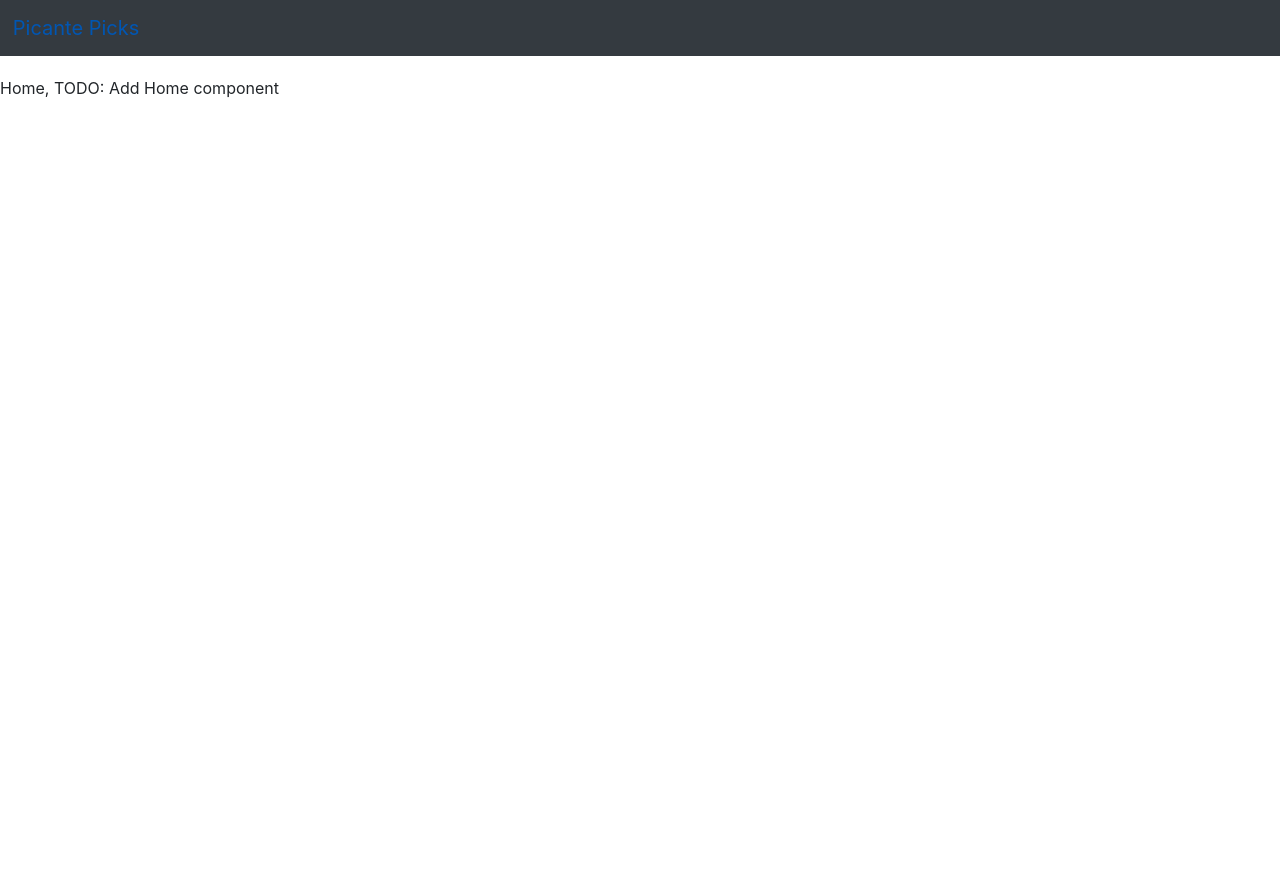
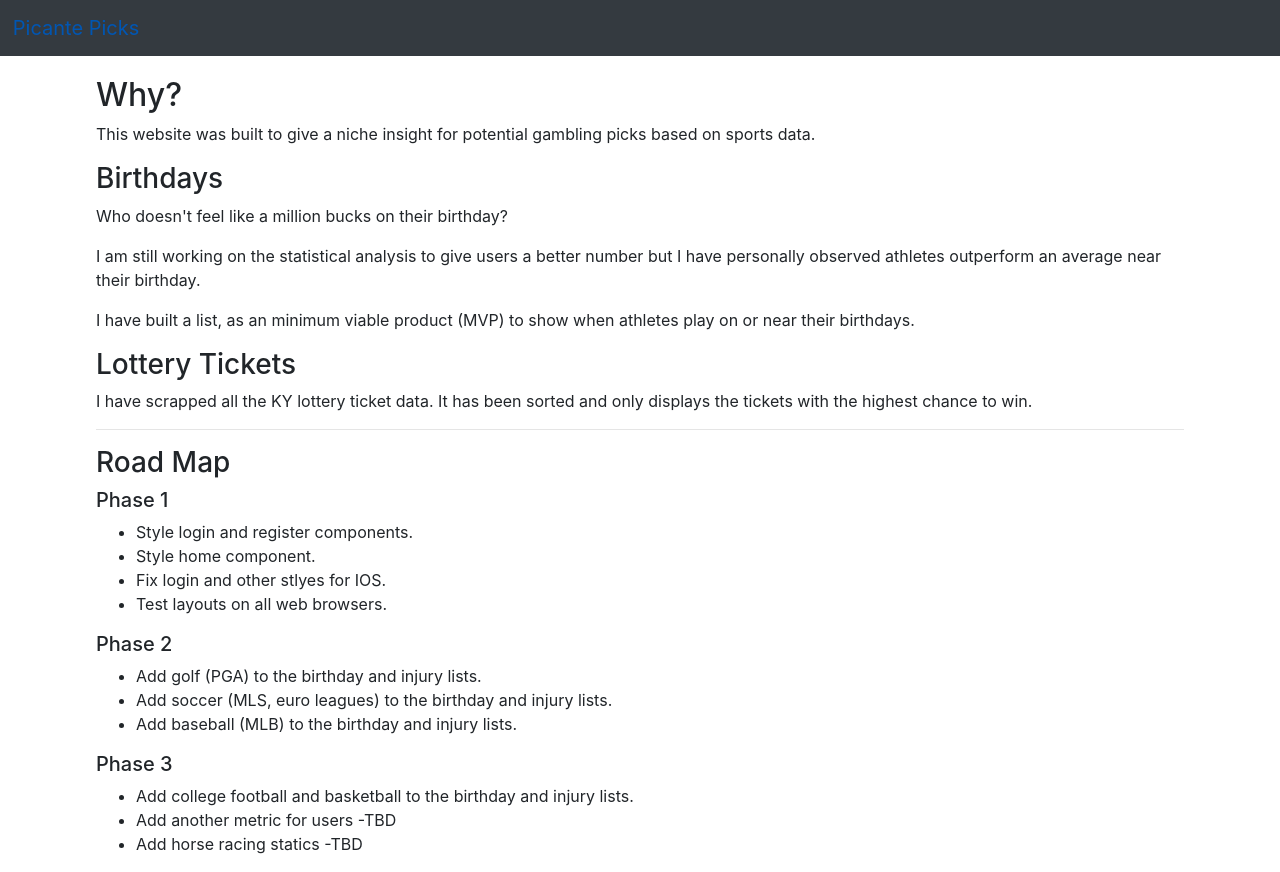
Before and after one commit to apaige161/sportsAppFrontEnd, a React (Create React App) app: page / in a window 1280 px wide. Before the commit the page ends 800 px from the top, so only its background shows below. Built offline with nearby package versions, Linux system fonts and the light colour scheme; no server answers.

Commit message:
add baseball

```diff
--- /dev/null
+++ b/src/components/home/home.js
@@ -0,0 +1,63 @@
+
+import React from 'react'
+
+import '../../App.css'
+
+
+
+
+
+export default function Home() {
+
+
+  return (
+    <div className="main-container">
+      <h2>Why?</h2>
+      <p>
+        This website was built to give a niche insight for potential gambling
+        picks based on sports data.
+      </p>
+      <h3>Birthdays</h3>
+      <p>Who doesn't feel like a million bucks on their birthday?</p>
+      <p>
+        I am still working on the statistical analysis to give users a better
+        number but I have personally observed athletes outperform an average
+        near their birthday.
+      </p>
+      <p>
+        I have built a list, as an minimum viable product (MVP) to show when
+        athletes play on or near their birthdays.
+      </p>
+      <h3>Lottery Tickets</h3>
+      <p>
+        I have scrapped all the KY lottery ticket data. It has been sorted and
+        only displays the tickets with the highest chance to win.
+      </p>
+      <hr></hr>
+      <h3>Road Map</h3>
+      <h5>Phase 1</h5>
+      <ul>
+        <li>Style login and register components.</li>
+        <li>Style home component.</li>
+        <li>Fix login and other stlyes for IOS.</li>
+        <li>Test layouts on all web browsers.</li>
+      </ul>
+      <h5>Phase 2</h5>
+      <ul>
+        <li>Add golf (PGA) to the birthday and injury lists.</li>
+        <li>
+          Add soccer (MLS, euro leagues) to the birthday and injury lists.
+        </li>
+        <li>Add baseball (MLB) to the birthday and injury lists.</li>
+      </ul>
+      <h5>Phase 3</h5>
+      <ul>
+        <li>
+          Add college football and basketball to the birthday and injury lists.
+        </li>
+        <li>Add another metric for users -TBD</li>
+        <li>Add horse racing statics -TBD</li>
+      </ul>
+    </div>
+  );
+}
--- a/src/components/layout/Navbar.js
+++ b/src/components/layout/Navbar.js
@@ -3,7 +3,7 @@ import { Link } from "react-router-dom";
 import AuthContext from '../../Context/AuthContext';
 import LogoutBtn from "../auth/Logout";
 
-import Container from "react-bootstrap/Container";
+
 import Nav from "react-bootstrap/Nav";
 import Navbar from "react-bootstrap/Navbar";
 
--- a/src/components/layout/layout.css
+++ b/src/components/layout/layout.css
@@ -33,6 +33,7 @@
 
 .navigation a:hover {
     background: #941414;
+    color: white;
 }
 
 @media all and (max-width: 800px) {
--- a/src/components/players/PlayerList.jsx
+++ b/src/components/players/PlayerList.jsx
@@ -1,14 +1,12 @@
-// import React from 'react'
+
 import React, { useState } from "react";
 import "bootstrap/dist/css/bootstrap.min.css";
 import moment from "moment";
 import Card from "react-bootstrap/Card";
-// import ListGroup from "react-bootstrap/ListGroup";
+
 import Button from "react-bootstrap/Button";
 import Collapse from "react-bootstrap/Collapse";
-// import Container from "react-bootstrap/esm/Container";
-import Row from "react-bootstrap/Row";
-import Col from "react-bootstrap/Col";
+
 import "../../App.css";
 
 
@@ -250,6 +248,20 @@ export default function PlayerList({
               {/* <Card.Img variant="top" src={player.TeamLogoUrl} /> */}
             </Card>
           )}
+          {player.Sport === "baseball" && (
+            <Card key={i} style={{ width: "18rem" }} className="text-center">
+              <Card.Title>{player.Player}</Card.Title>
+              <Card.Title>{player.Team}</Card.Title>
+              <Card.Img variant="top" src={player.PlayerImgUrl} />
+              <Card.Body>
+                <Card.Text>Position: {player.Position}</Card.Text>
+                <Card.Text>Birthday: {player.Birthday}</Card.Text>
+                <Card.Text>GameDay: {player.GameDay}</Card.Text>
+                <Card.Text>Injury Status: {player.InjuryStatus}</Card.Text>
+              </Card.Body>
+              {/* <Card.Img variant="top" src={player.TeamLogoUrl} /> */}
+            </Card>
+          )}
         </div>
       );
     });
--- a/src/components/players/Players.js
+++ b/src/components/players/Players.js
@@ -49,6 +49,7 @@ export default function Players() {
               <option value="football">Football</option>
               <option value="basketball">Basketball</option>
               <option value="hockey">Hockey</option>
+              <option value="baseball">Baseball</option>
             </select>
           </label>
         </div>
--- a/src/router.js
+++ b/src/router.js
@@ -1,6 +1,7 @@
 import React, { useContext } from 'react'
 import {BrowserRouter, Switch, Route} from 'react-router-dom'
 
+import Home from './components/home/home';
 import Login from './components/auth/Login';
 import Register from './components/auth/Register';
 import NavbarComponent from "./components/layout/Navbar";
@@ -23,7 +24,7 @@ export default function Router() {
       <NavbarComponent />
       <Switch>
         <Route exact path="/">
-          <div>Home, TODO: Add Home component</div>
+          <Home />
         </Route>
         {loggedIn === false && (
           <>
```
